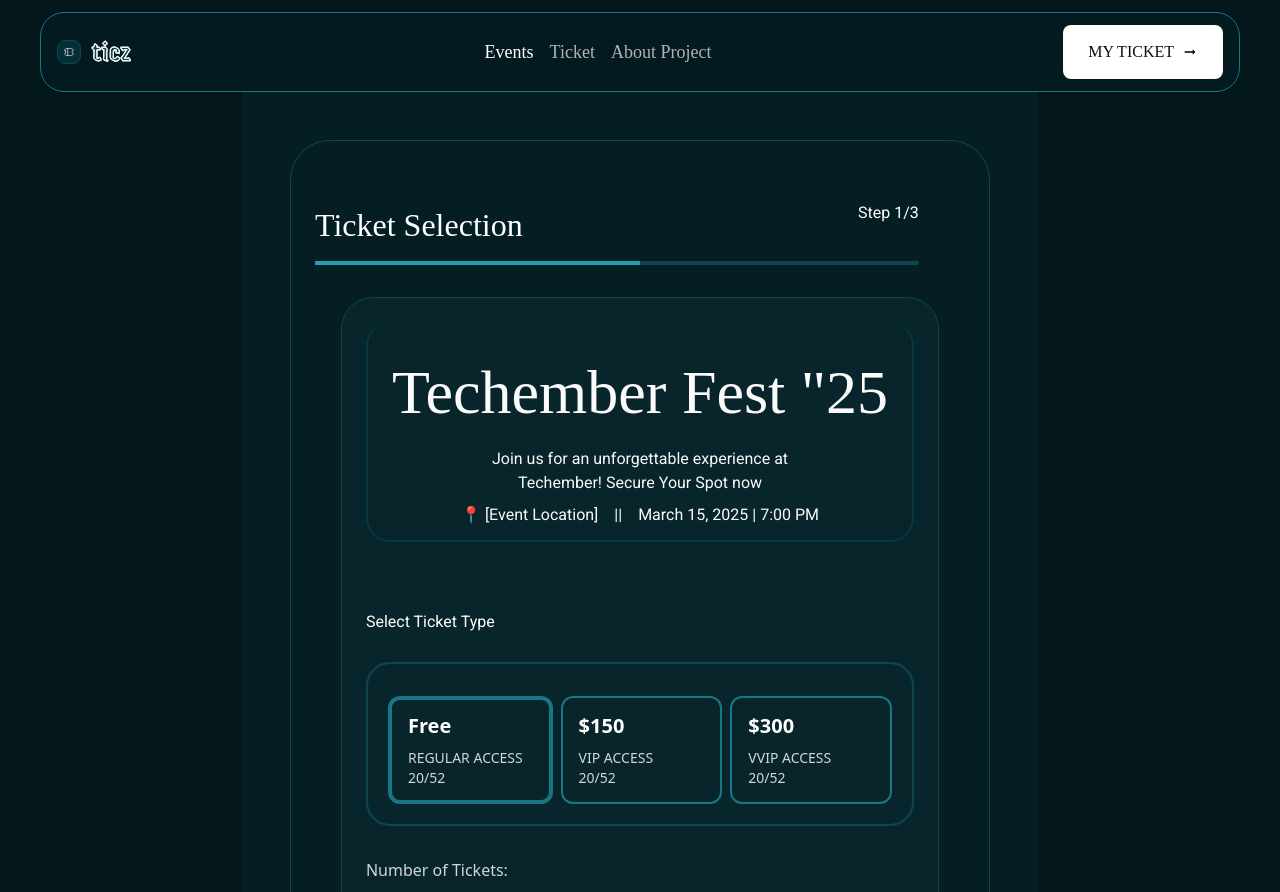
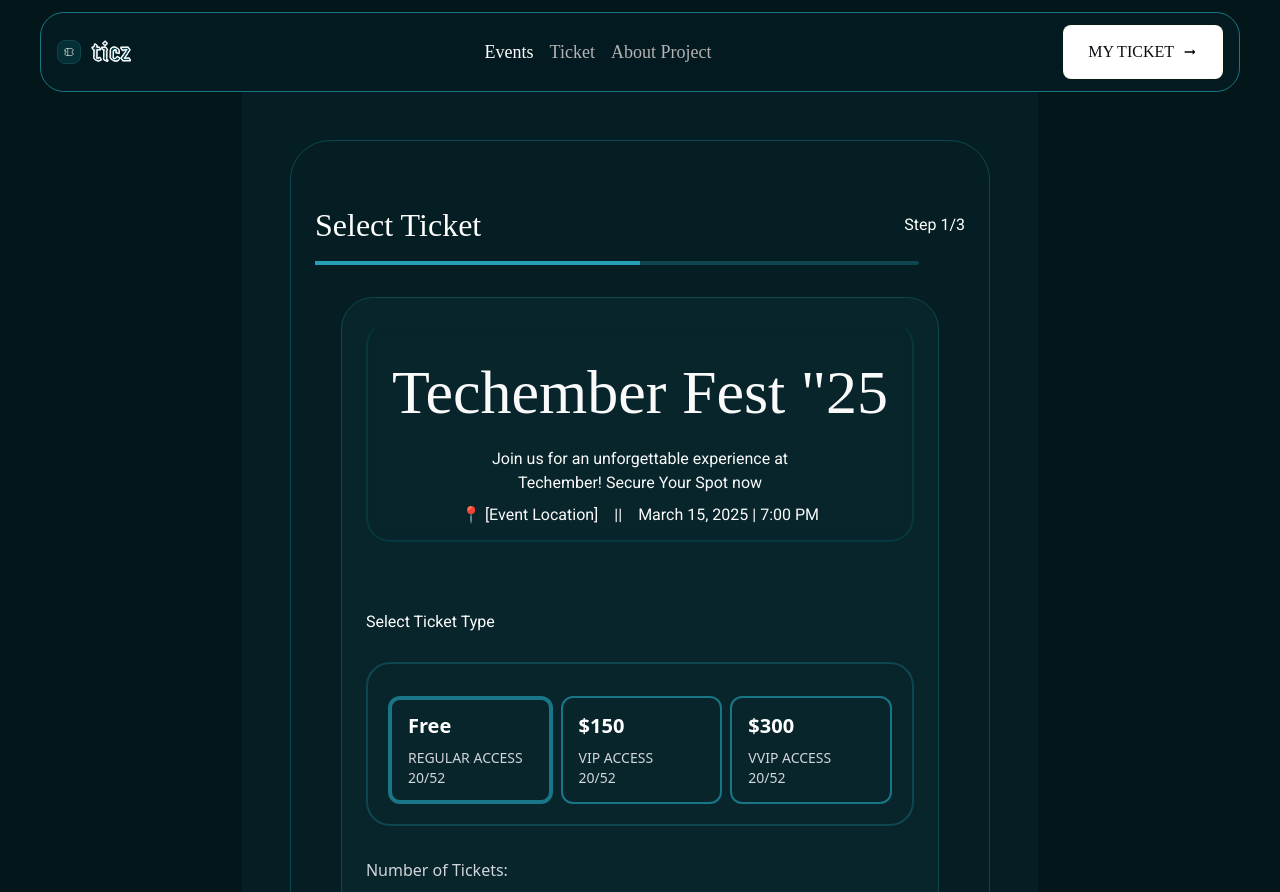
Before and after one commit to Favics-T/TicketGenerator-HNG, a React (Vite) app: page / in a window 1280 px wide. Built offline with nearby package versions, Linux system fonts and the light colour scheme; a web font is replaced by a local one.

Commit message:
added the subheader component

```diff
--- a/src/Components/selectTicket/SubHeader.jsx
+++ b/src/Components/selectTicket/SubHeader.jsx
@@ -1,9 +1,12 @@
 import React from 'react'
 
-const SubHeader = () => {
+const SubHeader = ({title, step}) => {
   return (
-    <div>
-
+    <div className='w-full'>
+      <div className='flex justify-between items-center  flex-col text-[#fff] font-[Roboto]  md:flex-row w-full  sm:flex-row    '>
+        <h1 className='font-[JejuMyeongjo] self-stretch text-[24px] md:text-[32px]'>{title}</h1>
+        <p className='text-[16px] leading-[24px] text-[fafafa]'>{step}</p>
+      </div>
     </div>
   )
 }
--- a/src/Layers/SelectTicket.jsx
+++ b/src/Layers/SelectTicket.jsx
@@ -4,6 +4,7 @@ import React, { useState,useEffect, useContext } from 'react'
 import { Link } from 'react-router-dom';
 import { FaMapPin } from "react-icons/fa";
 import FormContext from '../Context/FormContext';
+import SubHeader from '../Components/selectTicket/SubHeader';
 
 const SelectTicket= () => {
    const {ticketList, ticket,setTicket,handleSelectTicket} = useContext(FormContext)
@@ -21,14 +22,16 @@ self-stretch'>
 
  </div>
   {/* header message starts here */}
-<div className='flex flex-col text-[#fff] font-[Roboto] md:flex-row gap-[12px]'>
+{/* <div className='flex  justify-between w-full flex-col sm:flex-row text-[#fff] font-[Roboto] md:flex-row '>
 
-  <h1 className='w-[531px] self-stretch font-[JejuMyeongjo]
+  <h1 className=' self-stretch font-[JejuMyeongjo]
   text-[24px] md:text-[32px]'>
     Ticket Selection</h1>
   <p className='text-[16px] leading-[24px] text-[fafafa]'>
     Step 1/3</p>
-</div>
+</div> */}
+
+<SubHeader title='Select Ticket'  step='Step 1/3'/>
 {/* header message ends here */}
 
 
```
